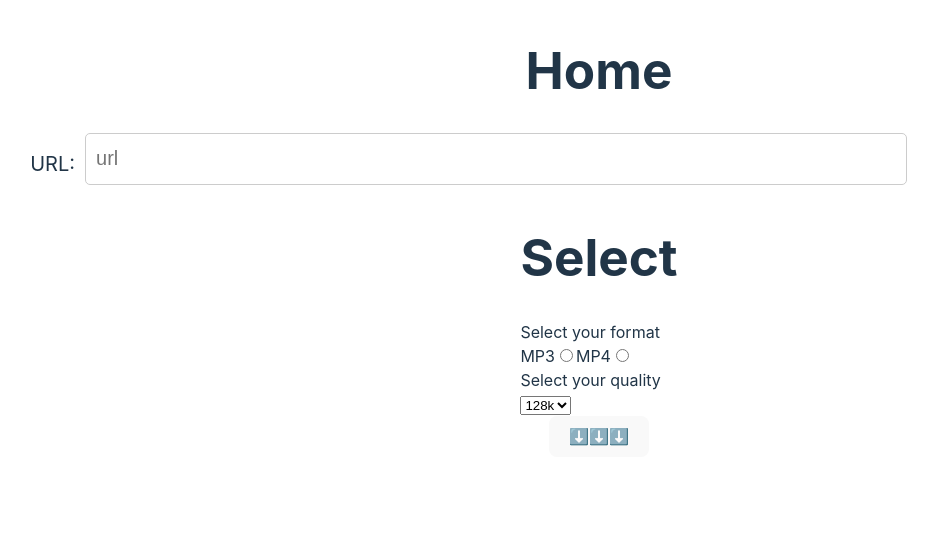
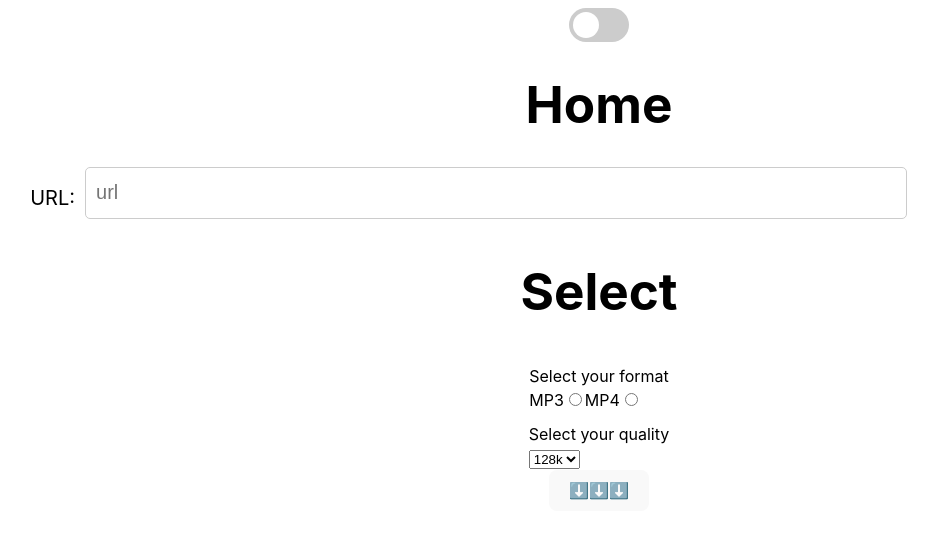
Before and after one commit to BENI23LAHAV/ytdlp-app, a React (Vite) app: page / in a window 1280 px wide. Shown: the top 538 px of the page, without its empty margins (41-979 px from the left). Built offline with nearby package versions, Linux system fonts and the light colour scheme.

Commit message:
add dark mode toggle functionality in Home component and create TugleBtn component

```diff
--- a/src/components/Home.tsx
+++ b/src/components/Home.tsx
@@ -4,11 +4,14 @@ import "../css/home.css";
 import Select from "./Select";
 import { type Format, type Quality } from "../lib/types";
 import { CreateCommand } from "./CreateCommand";
+import TugleBtn from "./TugleBtn";
 
 function Home() {
   const [url, setUrl] = useState<string>("");
   const [format, setFormat] = useState<Format>("mp3");
   const [quality, setQuality] = useState<Quality>("128k");
+
+  const [darkMode, setDarkMode] = useState(false);
 
   function handleSubmit(e: React.MouseEvent<HTMLButtonElement>) {
     if (url.startsWith("http://") || !url.startsWith("https://")) {
@@ -23,7 +26,8 @@ function Home() {
   }
 
   return (
-    <div className="home-container">
+    <div className={`home-container ${darkMode ? 'dark-mode' : ''}`}>
+      <TugleBtn darkMode={darkMode} setDarkMode={setDarkMode} />
       <h1>Home</h1>
       <Input url={url} setUrl={setUrl} />
       <Select
--- a/src/components/Select.tsx
+++ b/src/components/Select.tsx
@@ -1,4 +1,4 @@
-import { useCallback, useEffect, useState } from "react";
+import { useCallback, useEffect } from "react";
 import {
   Mp3Quality,
   type Format,
--- /dev/null
+++ b/src/components/TugleBtn.tsx
@@ -0,0 +1,21 @@
+
+type TugleBtnProps = {
+    darkMode: boolean;
+    setDarkMode: (darkMode: boolean) => void;
+  };
+function TugleBtn({ darkMode, setDarkMode }: TugleBtnProps) {
+  return (
+    <>
+      <label className="switch" >
+        <input
+          type="checkbox"
+          checked={darkMode}
+          onChange={() => setDarkMode(!darkMode)}
+        />
+        <span className="slider round"></span>
+      </label>
+    </>
+  );
+}
+
+export default TugleBtn;
--- a/src/css/home.css
+++ b/src/css/home.css
@@ -1,9 +1,22 @@
-.home-container{
+.home-container {
     display: flex;
     flex-direction: column;
     align-items: center;
     height: 100vh;
+    background-color: #ffffff;
+    color: #000000;
+    transition: background-color 0.3s, color 0.3s;
+}
 
+.home-container.dark-mode {
+    background-color: #1a1a1a;
+    color: #ffffff;
+}
+
+.dark-mode .url-input {
+    background-color: #333;
+    color: #ffffff;
+    border-color: #555;
 }
 .input-container{
     display: flex;
@@ -26,3 +39,73 @@
     font-size: 20px;
     margin-bottom: 10px;
 }
+.select{
+    display: flex;
+    flex-direction: column;
+    align-items: center;
+    width: 90%;
+    max-width: 1200px;
+    gap: 10px;
+}
+/* The switch - the box around the slider */
+.switch {
+    position: relative;
+    display: inline-block;
+    width: 60px;
+    height: 34px;
+  }
+
+  /* Hide default HTML checkbox */
+  .switch input {
+    opacity: 0;
+    width: 0;
+    height: 0;
+  }
+
+  /* The slider */
+  .slider {
+    position: absolute;
+    cursor: pointer;
+    top: 0;
+    left: 0;
+    right: 0;
+    bottom: 0;
+    background-color: #ccc;
+    -webkit-transition: .4s;
+    transition: .4s;
+  }
+
+  .slider:before {
+    position: absolute;
+    content: "";
+    height: 26px;
+    width: 26px;
+    left: 4px;
+    bottom: 4px;
+    background-color: white;
+    -webkit-transition: .4s;
+    transition: .4s;
+  }
+
+  input:checked + .slider {
+    background-color: #2196F3;
+  }
+
+  input:focus + .slider {
+    box-shadow: 0 0 1px #2196F3;
+  }
+
+  input:checked + .slider:before {
+    -webkit-transform: translateX(26px);
+    -ms-transform: translateX(26px);
+    transform: translateX(26px);
+  }
+
+  /* Rounded sliders */
+  .slider.round {
+    border-radius: 34px;
+  }
+
+  .slider.round:before {
+    border-radius: 50%;
+  }
```
